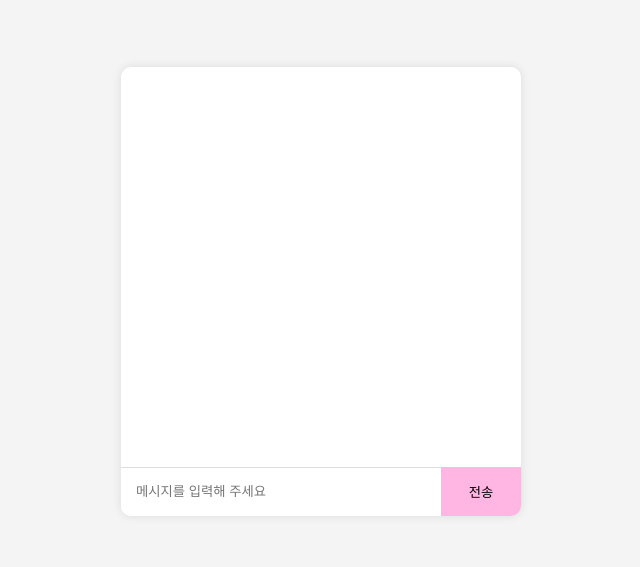
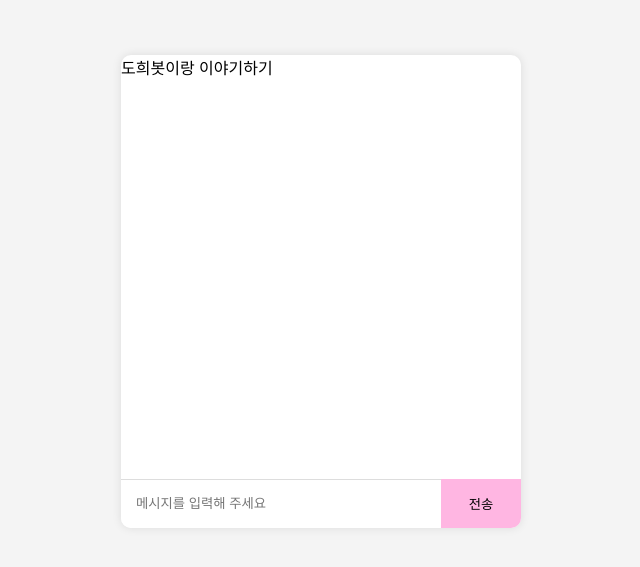
Before and after one commit to jinwoongbabo/chatBot, a plain HTML site: page index.html in a window 1280 px wide. Shown: the part 109-676 px from the top of the page, without its empty margins (319-959 px from the left). Drawn offline with Linux system fonts and the light colour scheme.

Commit message:
Update index.html

```diff
--- a/index.html
+++ b/index.html
@@ -3,11 +3,12 @@
 <head>
     <meta charset="UTF-8">
     <meta name="viewport" content="width=device-width, initial-scale=1.0">
-    <title>Chatbot</title>
+    <title>🎀도희봇이랑 이야기하기🎀</title>
     <link rel="stylesheet" href="style.css">
 </head>
 <body>
     <div class="chat-container">
+        <div class="header">도희봇이랑 이야기하기</div>
         <div class="chat-box" id="chat-box">
             <div class="chat-log" id="chat-log"></div>
         </div>
```
